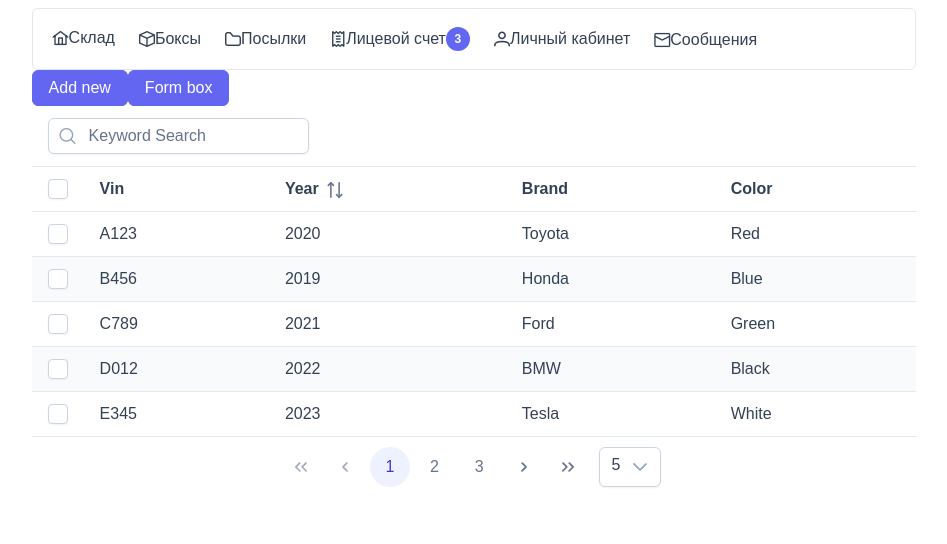
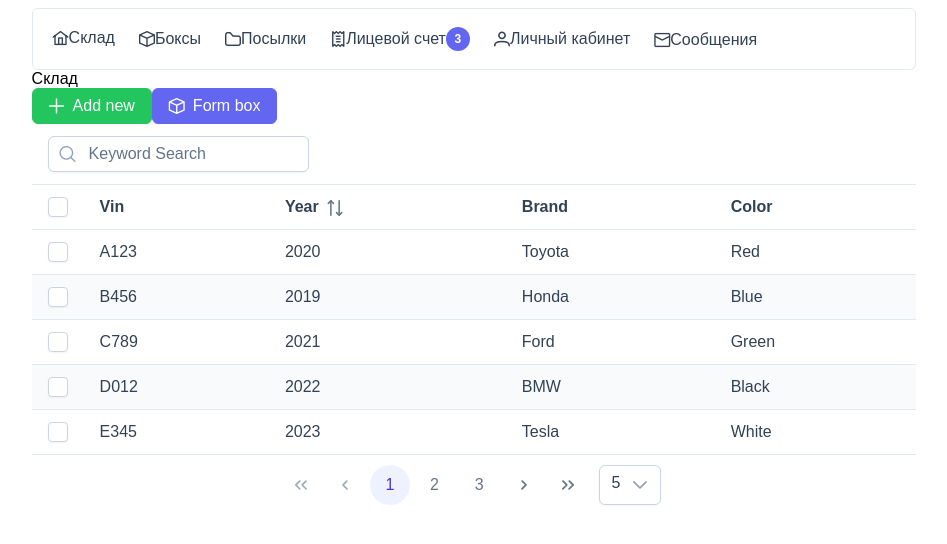
Before and after one commit to Omest982/vue-parcel-app, a Vue app: page / in a window 1280 px wide. Shown: the top 544 px of the page, without its empty margins (166-1113 px from the left). Built offline with nearby package versions, Linux system fonts and the light colour scheme; a web font is replaced by a local one.

Commit message:
refactor: refactored code

```diff
--- a/src/components/MyDialog/MyDialog.vue
+++ b/src/components/MyDialog/MyDialog.vue
@@ -26,7 +26,7 @@ const emit = defineEmits({
   }
 });
 
-const newCar = ref(null);
+const newCar = ref((newCar) => initialize(newCar));
 
 function initialize(newCar) {
   newCar.value = props.carKeys.reduce((acc, key) => {
@@ -34,10 +34,6 @@ function initialize(newCar) {
     return acc;
   }, {});
 };
-
-onMounted(() => {
-  initialize(newCar);
-});
 
 function handleCancel() {
     initialize(newCar);
--- a/src/pages/AboutPage.vue
+++ /dev/null
@@ -1,10 +0,0 @@
-<template>
-  <div>
-    <h1>About</h1>
-  </div>
-</template>
-
-<script setup>
-defineProps();
-defineEmits();
-</script>
--- a/src/pages/MainPage.vue
+++ b/src/pages/MainPage.vue
@@ -39,8 +39,8 @@ const visible = ref(false);
 
 const filters = ref({
   global: {
-    value: ""
-  }
+    value: "",
+  },
 });
 
 function handleSave(newCar) {
@@ -49,9 +49,14 @@ function handleSave(newCar) {
 </script>
 
 <template>
-  <Button class="mb-5 mt-5" label="Add new" @click="visible = true" />
+  <div class="flex items-center justify-between mt-5">
+    <span class="text-4xl font-bold"> Склад </span>
+    <div class="flex">
+      <Button label="Add new" icon="pi pi-plus" severity="success" @click="visible = true" />
 
-  <Button class="mb-5 mt-5 ml-5" label="Form box" />
+      <Button class="ml-5" icon="pi pi-box" label="Form box" />
+    </div>
+  </div>
 
   <DataTable
     v-model:selection="selectedCars"
@@ -70,13 +75,16 @@ function handleSave(newCar) {
           <InputIcon>
             <i class="pi pi-search" />
           </InputIcon>
-                <InputText v-model="filters['global'].value" placeholder="Keyword Search" />
+          <InputText
+            v-model="filters['global'].value"
+            placeholder="Keyword Search"
+          />
         </IconField>
       </div>
     </template>
     <template #empty> No cars found. </template>
     <template #loading> Loading cars data. Please wait. </template>
-    <Column selectionMode="multiple" headerStyle="width: 1%"></Column>
+    <Column selectionMode="multiple" headerStyle="width: 1em"></Column>
     <Column field="vin" header="Vin"></Column>
     <Column field="year" sortable header="Year"></Column>
     <Column field="brand" header="Brand"></Column>
```
Lines whose indentation alone changed are shown as unchanged.
